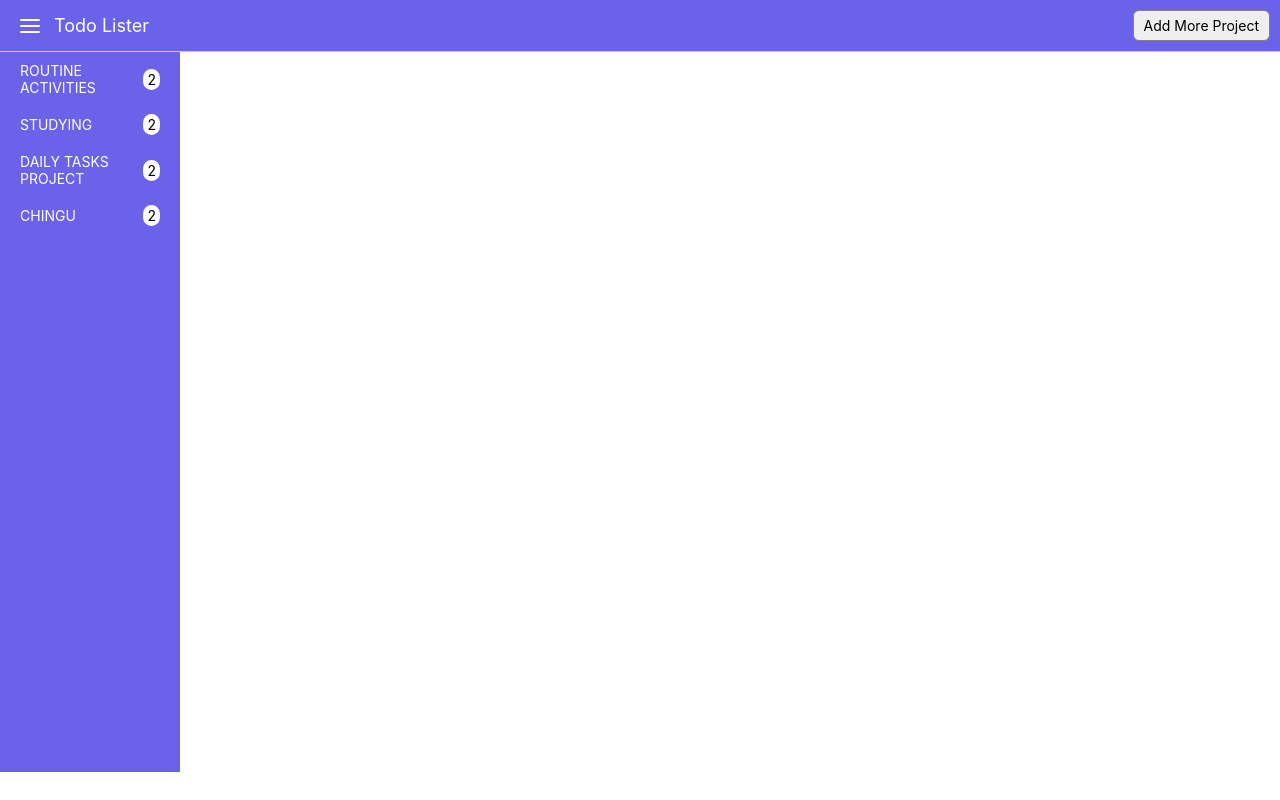
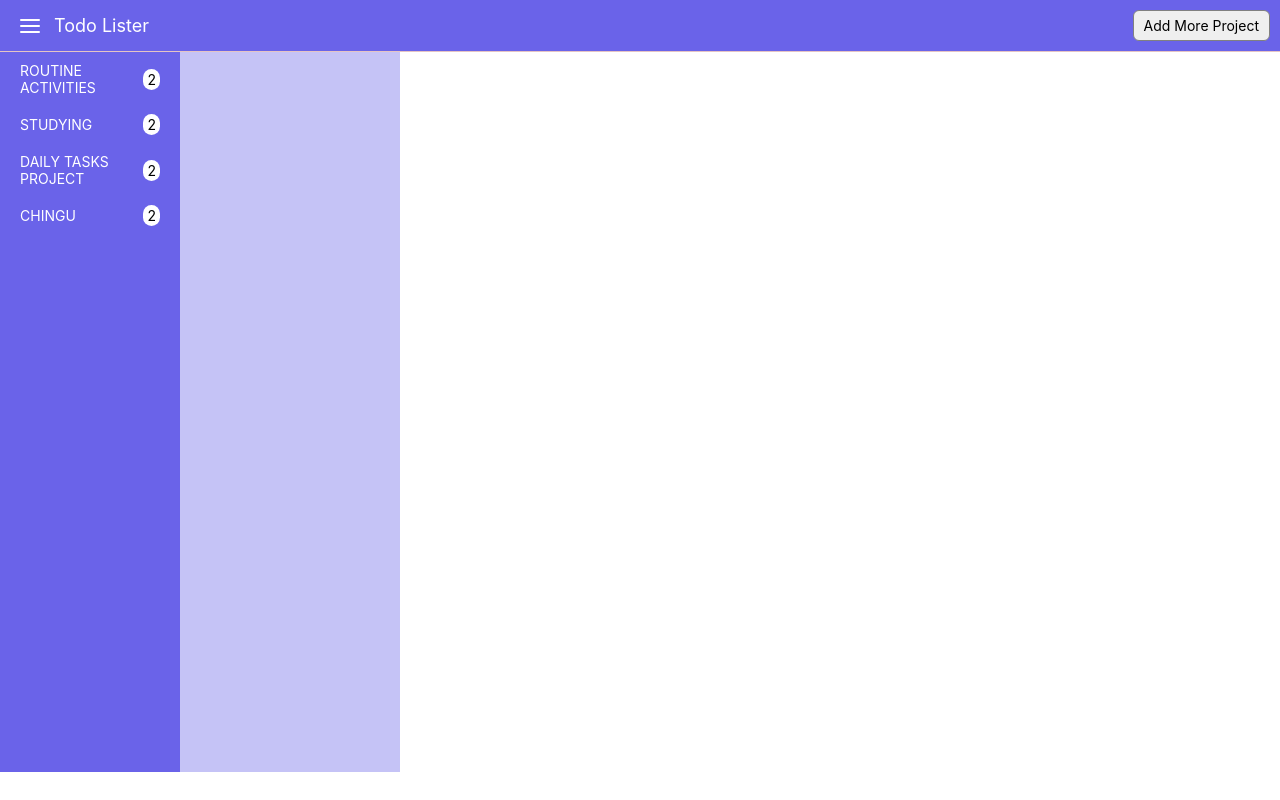
Before and after one commit to chingu-voyages/v47-tier2-team-12, a React (Vite) app: page / in a window 1280 px wide. Built offline with nearby package versions, Linux system fonts and the light colour scheme.

Commit message:
Activity bar width fix

```diff
--- a/src/components/Dashboard/Dashboard.css
+++ b/src/components/Dashboard/Dashboard.css
@@ -9,6 +9,7 @@
 
 .activity-container {
     background-color: hsla(243, 75%, 75%, 0.537);
+    width: 220px;
 }
 
 .activity-name {
```
